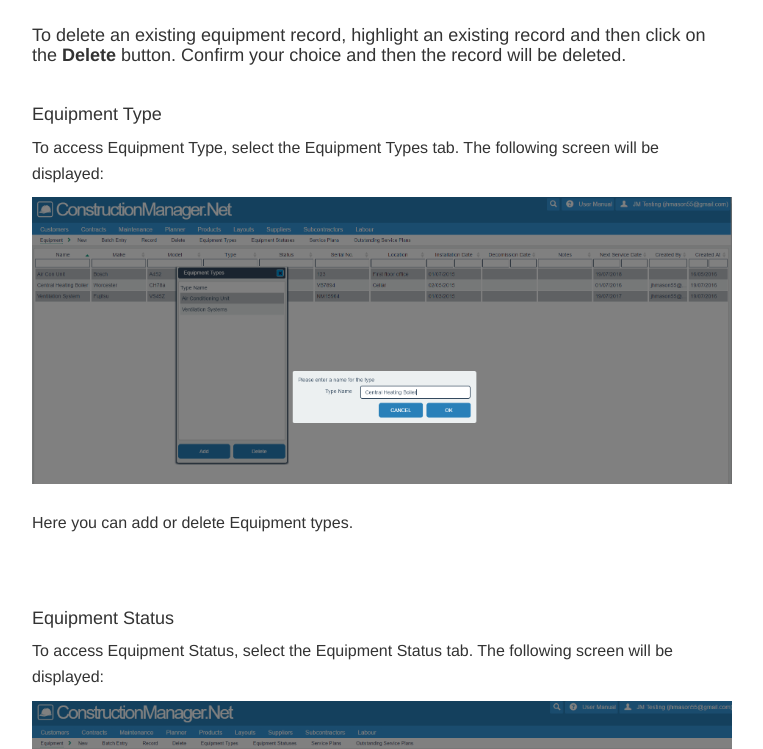
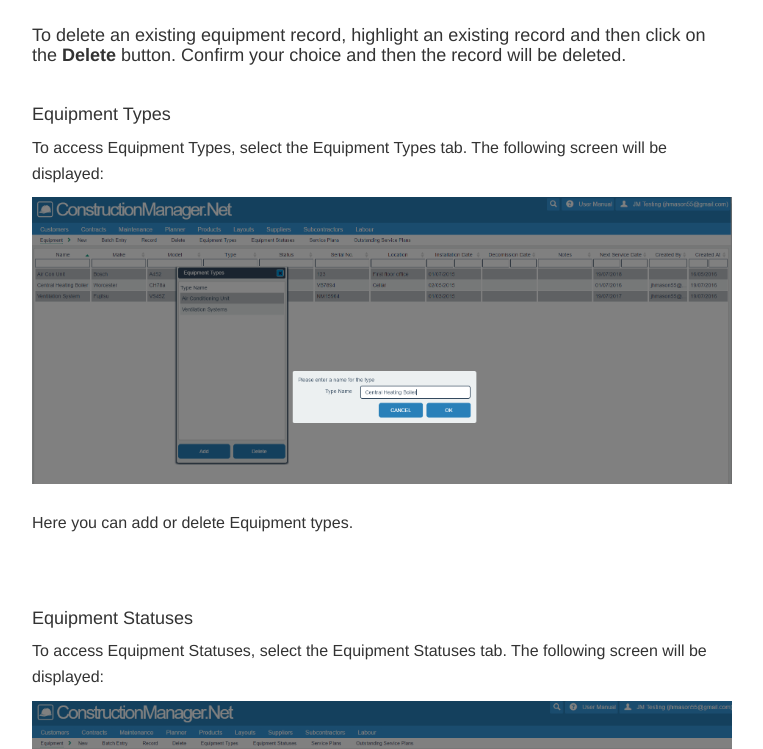
Before and after one commit to JNCSolutions/ConstructionManagerDocs, a Jekyll site: the page built from maintenance.html, in a window 1280 px wide and 1400 px high, scrolled down 18502 px. Shown: the part 156-905 px from the top of the window, without its empty margins (258-1021 px from the left). Built offline with Jekyll 4.4.1, drawn with Linux system fonts in a browser that asks for light colours; some of the changed text lies outside the part shown.

Commit message:
Update maintenance.html

```diff
--- a/maintenance.html
+++ b/maintenance.html
@@ -41,8 +41,8 @@ title: Maintenance
           <li><a href="#equipment-record-secondary-equipment">Secondary Equipment</a></li>
         </ul>
         <li><a href="#equipment-batch-entry">Batch Entry</a></li>
-        <li><a href="#equipment-type">Type</a></li>
-        <li><a href="#equipment-status">Status</a></li>
+        <li><a href="#equipment-type">Types</a></li>
+        <li><a href="#equipment-status">Statuses</a></li>
         <li><a href="#equipment-service-plans">Service Plans</a></li>
         <li><a href="#equipment-os-service-plans">O/S Service Plans</a></li>
       </ul>
@@ -445,15 +445,15 @@ title: Maintenance
       <p>To delete an existing equipment record, highlight an existing record and then click on the <b>Delete</b> button.
           Confirm your choice and then the record will be deleted.</p>
       <br>
-      <h4 id="equipment-type">Equipment Type</h4>
-      <p>To access Equipment Type, select the Equipment Types tab.
+      <h4 id="equipment-type">Equipment Types</h4>
+      <p>To access Equipment Types, select the Equipment Types tab.
         The following screen will be displayed:</p>
       <img src="img/Maintenance_Equipment_04.PNG" style="width: 100%;">
       <br> <br>
       <p>Here you can add or delete Equipment types.</p>
       <br> <br>
-      <h4 id="equipment-status">Equipment Status</h4>
-      <p>To access Equipment Status, select the Equipment Status tab.
+      <h4 id="equipment-status">Equipment Statuses</h4>
+      <p>To access Equipment Statuses, select the Equipment Statuses tab.
         The following screen will be displayed:</p>
       <img src="img/Maintenance_Equipment_05.PNG" style="width: 100%;">
       <br> <br>
```
